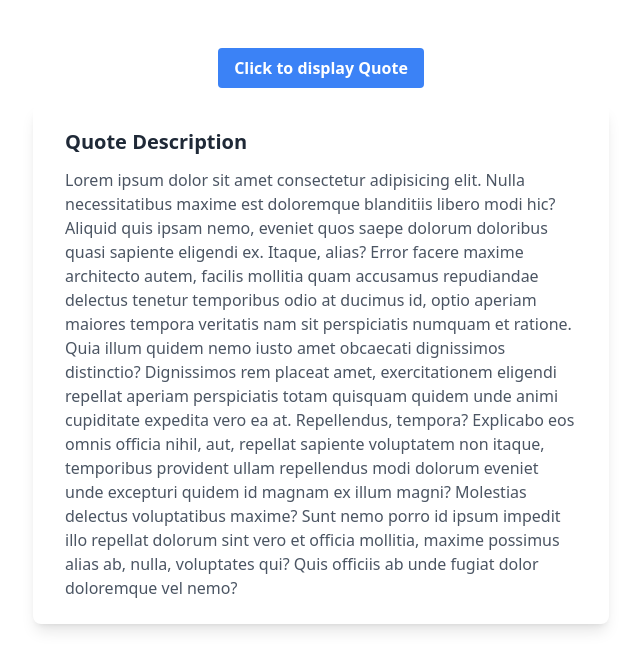
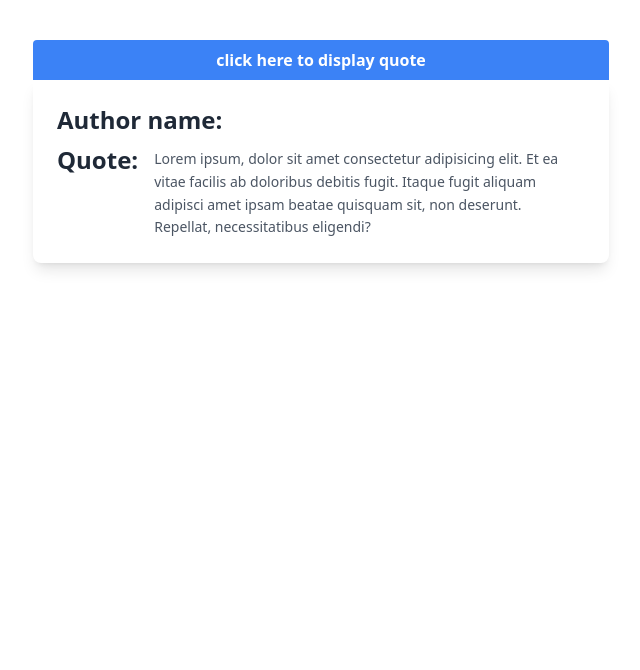
Before and after one commit to adithyaajayGit/Quote-Generator, a React (Vite) app: page / in a window 1280 px wide. Shown: the top 670 px of the page, without its empty margins (319-959 px from the left). Built offline with nearby package versions, Linux system fonts and the light colour scheme.

Commit message:
style:quote.jsx

```diff
--- a/src/components/Quote.jsx
+++ b/src/components/Quote.jsx
@@ -2,25 +2,24 @@ import React from 'react'
 
 const Quote = () => {
     return (
-    <div>
-       <div className="flex flex-col items-center p-12">
+        <>
+
+            <div className="max-w-xl mx-auto mt-10">
                 <button
-        className="bg-blue-500 hover:bg-blue-700 text-white font-bold py-2 px-4 rounded mb-4 transition duration-300 ease-in-out transform hover:scale-105"
-      >
-        Click to display Quote
+                    className="w-full bg-blue-500 hover:bg-blue-600 text-white font-bold py-2 px-4 rounded-t transition duration-300 ease-in-out"
+                > click here to display quote
                 </button>
-      <div className="w-full max-w-xl">
-        <div className="bg-white shadow-lg rounded-lg px-8 py-6 mb-4 transition duration-300 ease-in-out hover:shadow-xl">
-          <h2 className="text-xl font-semibold mb-3 text-gray-800"> Quote Description</h2>
-          <p className="text-gray-600">Lorem ipsum dolor sit amet consectetur adipisicing elit. Nulla necessitatibus maxime est doloremque blanditiis libero modi hic? Aliquid quis ipsam nemo, eveniet quos saepe dolorum doloribus quasi sapiente eligendi ex.
-          Itaque, alias? Error facere maxime architecto autem, facilis mollitia quam accusamus repudiandae delectus tenetur temporibus odio at ducimus id, optio aperiam maiores tempora veritatis nam sit perspiciatis numquam et ratione.
-          Quia illum quidem nemo iusto amet obcaecati dignissimos distinctio? Dignissimos rem placeat amet, exercitationem eligendi repellat aperiam perspiciatis totam quisquam quidem unde animi cupiditate expedita vero ea at. Repellendus, tempora?
-          Explicabo eos omnis officia nihil, aut, repellat sapiente voluptatem non itaque, temporibus provident ullam repellendus modi dolorum eveniet unde excepturi quidem id magnam ex illum magni? Molestias delectus voluptatibus maxime?
-          Sunt nemo porro id ipsum impedit illo repellat dolorum sint vero et officia mollitia, maxime possimus alias ab, nulla, voluptates qui? Quis officiis ab unde fugiat dolor doloremque vel nemo?</p>
+
+                <div className="bg-white shadow-lg rounded-b-lg p-6 transition-all duration-300 ease-in-out">
+                    <h2 className="text-2xl font-bold text-gray-800 mb-2">Author name: </h2>
+                    <div className='flex'>
+                        <p className="text-2xl font-bold text-gray-800 mb-2"> Quote: </p>
+                        <p className="text-gray-600 text-sm leading-relaxed px-4 pt-1 "> Lorem ipsum, dolor sit amet consectetur adipisicing elit. Et ea vitae facilis ab doloribus debitis fugit. Itaque fugit aliquam adipisci amet ipsam beatae quisquam sit, non deserunt. Repellat, necessitatibus eligendi?</p>
+                    </div>
+
                 </div>
             </div>
-    </div>
-    </div>
+        </>
     )
 }
 
```
Lines whose indentation alone changed are shown as unchanged.
